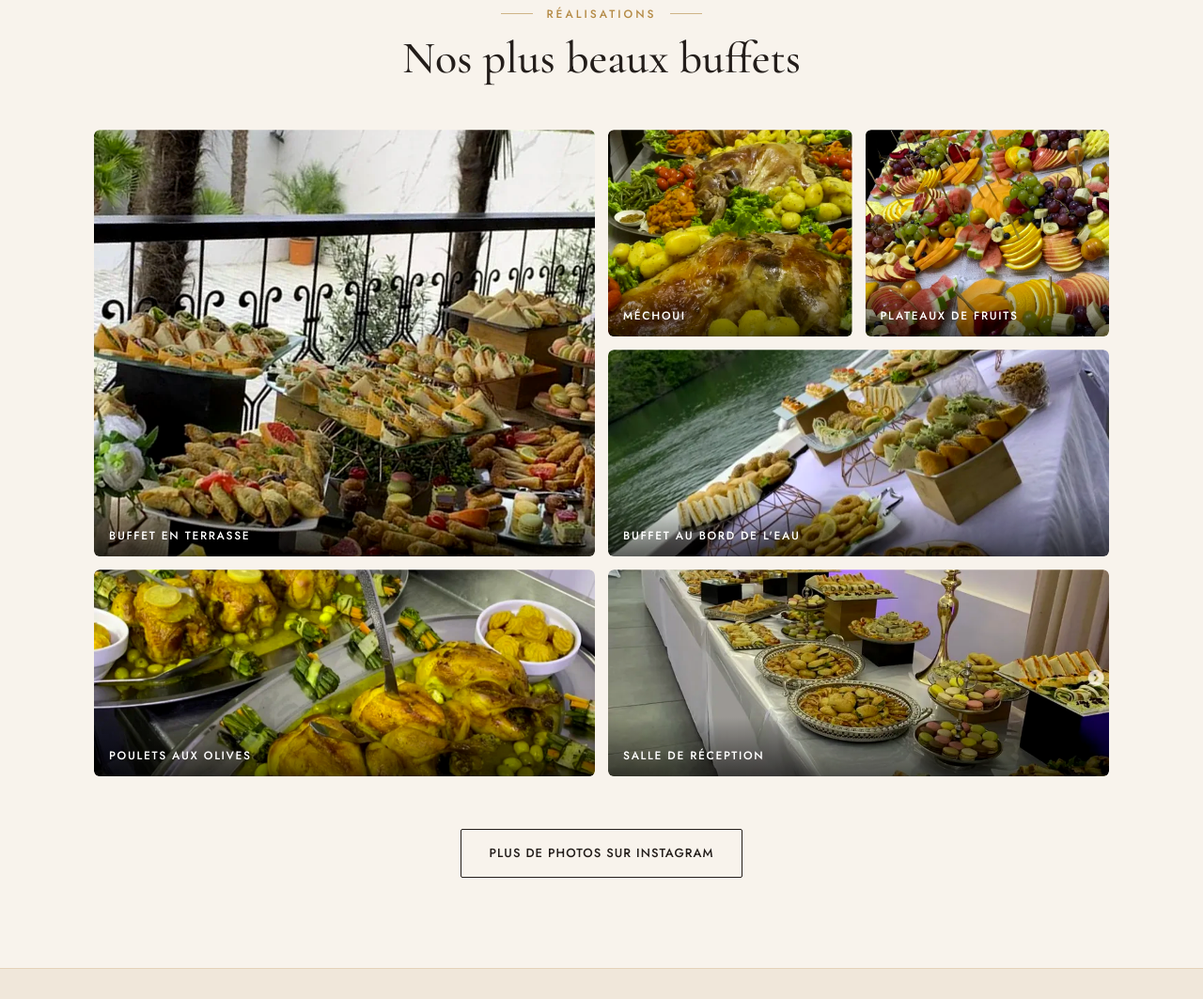
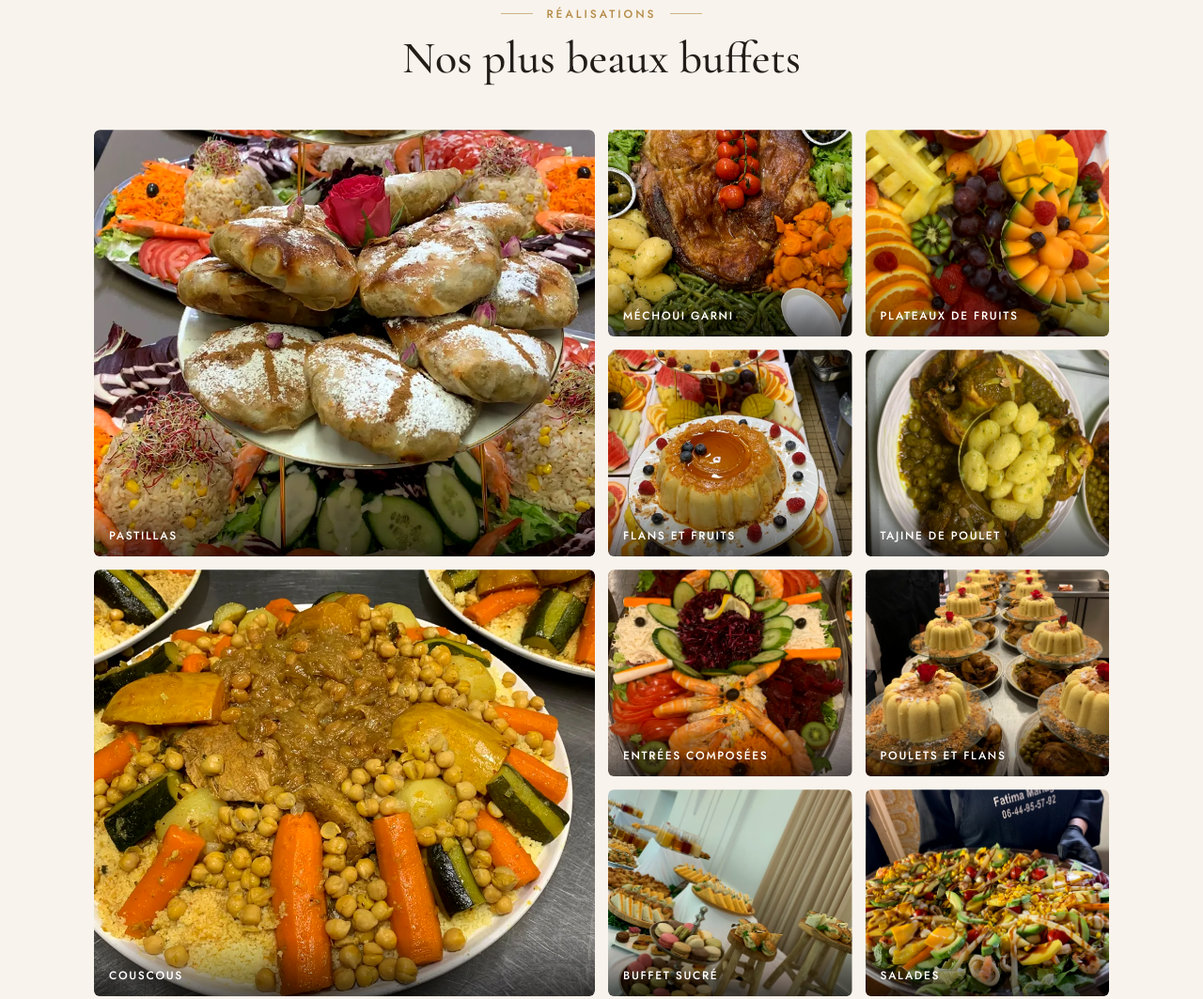
Before and after one commit to PierrePignon/lenseigne-site, a plain HTML site: page apercu/traiteur-fatima.html in a window 1280 px wide. Shown: the part 3160-4223 px from the top of the page at 94% size. Drawn offline with nearby package versions, Linux system fonts and the light colour scheme.

Commit message:
Aperçu Fatima : galerie avec ses photos de menus
Co-Authored-By: Claude Opus 5.5 <noreply@anthropic.com>

```diff
--- a/apercu/traiteur-fatima.html
+++ b/apercu/traiteur-fatima.html
@@ -31,12 +31,16 @@ const CONFIG = {
   "ville": "Île-de-France",
   "photoHero": "img-fatima/hero-buffet.webp",
   "galerie": [
-    "img-fatima/terrasse.webp",
-    "img-fatima/mechoui.webp",
-    "img-fatima/fruits.webp",
-    "img-fatima/bord-de-seine.webp",
-    "img-fatima/poulets.webp",
-    "img-fatima/salle.webp"
+    "img-fatima/pastillas.webp",
+    "img-fatima/mechoui-garni.webp",
+    "img-fatima/plateau-fruits.webp",
+    "img-fatima/flans-fruits.webp",
+    "img-fatima/tajine-poulet.webp",
+    "img-fatima/couscous.webp",
+    "img-fatima/entrees.webp",
+    "img-fatima/flans-poulets.webp",
+    "img-fatima/buffet-sucre.webp",
+    "img-fatima/salade.webp"
   ],
   "avis": [],
   "datesComplete": "Indiquez votre date dans le formulaire : la disponibilité vous est confirmée rapidement.",
@@ -238,7 +242,7 @@ const CONFIG = {
   .galerie div{aspect-ratio:auto!important;transform:none!important;border:0;border-radius:6px;overflow:hidden;position:relative;
     filter:saturate(1.08) contrast(1.06);box-shadow:0 22px 40px -28px rgba(0,0,0,.55)}
   .galerie div:nth-child(1){grid-column:span 2;grid-row:span 2}
-  .galerie div:nth-child(4),.galerie div:nth-child(5),.galerie div:nth-child(6){grid-column:span 2}
+  .galerie div:nth-child(6){grid-column:span 2;grid-row:span 2}
   .galerie div::after{content:attr(data-l);position:absolute;left:0;right:0;bottom:0;padding:34px 16px 14px;text-align:left;color:#fff;
     font:500 12px/1.3 Jost,sans-serif;letter-spacing:.14em;text-transform:uppercase;background:linear-gradient(transparent,rgba(0,0,0,.6))}
   @media(max-width:760px){
@@ -442,7 +446,7 @@ const CONFIG = {
   $("#an").textContent=new Date().getFullYear();
 
   // Légendes de la galerie + apparitions au défilement
-  const legendes=["Buffet en terrasse","Méchoui","Plateaux de fruits","Buffet au bord de l'eau","Poulets aux olives","Salle de réception"];
+  const legendes=["Pastillas","Méchoui garni","Plateaux de fruits","Flans et fruits","Tajine de poulet","Couscous","Entrées composées","Poulets et flans","Buffet sucré","Salades"];
   document.querySelectorAll("#galerieGrid div").forEach((d,i)=>{ if(legendes[i]) d.dataset.l=legendes[i]; d.classList.add("rv"); d.style.transitionDelay=(i%4)*90+"ms"; });
   document.querySelectorAll("section h2, section .lead, .card, .menuCarte, .calc, .etapes>div, .faq details, .cal").forEach(e=>e.classList.add("rv"));
   if("IntersectionObserver" in window){ const io=new IntersectionObserver(es=>es.forEach(e=>{ if(e.isIntersecting){ e.target.classList.add("vu"); io.unobserve(e.target); } }),{threshold:.15});
```
Also changed, not shown: apercu/img-fatima/buffet-sucre.webp (added), apercu/img-fatima/couscous.webp (added), apercu/img-fatima/entrees.webp (added), apercu/img-fatima/flans-fruits.webp (added), apercu/img-fatima/flans-poulets.webp (added), apercu/img-fatima/mechoui-garni.webp (added), apercu/img-fatima/pastillas.webp (added), apercu/img-fatima/plateau-fruits.webp (added), apercu/img-fatima/salade.webp (added), apercu/img-fatima/tajine-poulet.webp (added).
